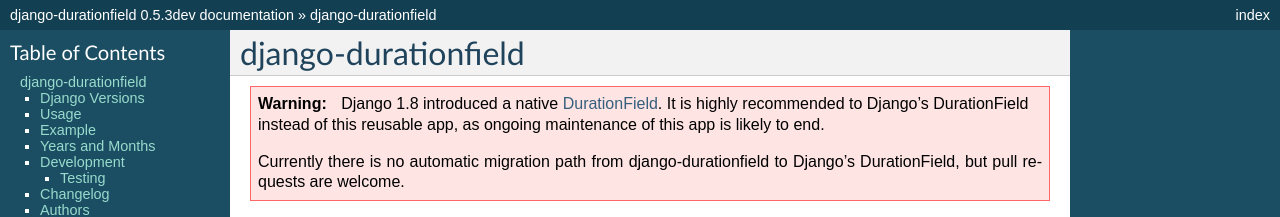
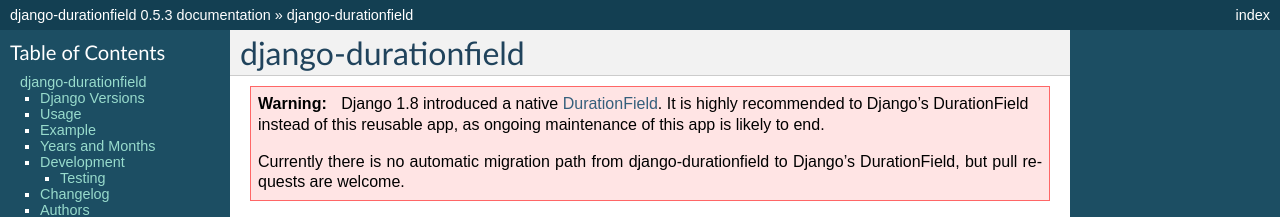
Before and after one commit to johnpaulett/django-durationfield, a Sphinx documentation site: the page built from docs/index.rst, in a window 1280 px wide and 900 px high. Shown: the top 217 px of the window. Built offline with Sphinx 7.4.7, drawn with Linux system fonts in a browser that asks for light colours; formulas are drawn with MathJax 3; some of the changed text lies outside the part shown.

Commit message:
Bump version to 0.5.3 and add release note.

```diff
--- a/docs/index.rst
+++ b/docs/index.rst
@@ -138,6 +138,10 @@
 Changelog
 ---------
 
+0.5.3
+
+ * Add support for Django 1.10.
+
 0.5.2
 
  * Remove deprecation warning in Django 1.8
--- a/durationfield/__init__.py
+++ b/durationfield/__init__.py
@@ -7,4 +7,4 @@
 patch into a reusable application that provides a ``DurationField``.
 
 """
-__version__ = '0.5.3dev'
+__version__ = '0.5.3'
```
